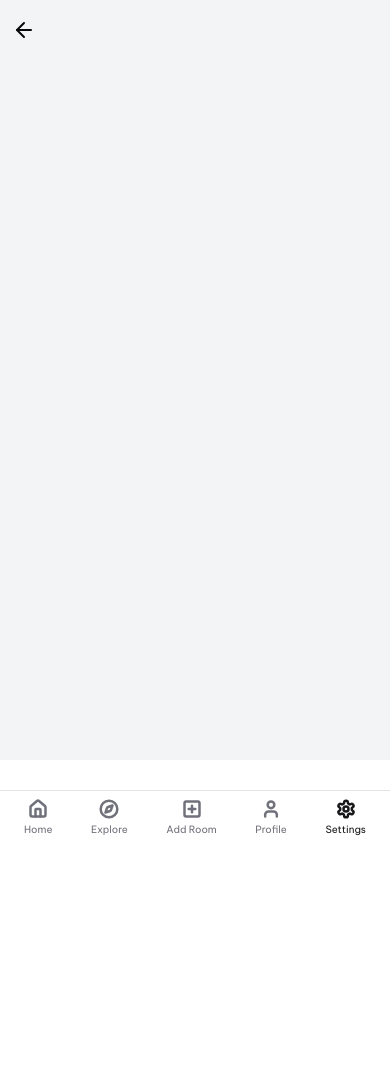
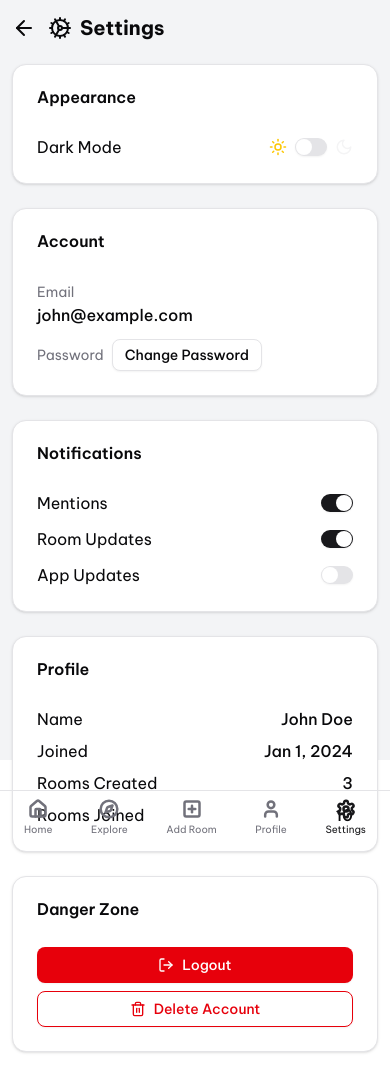
Before and after one commit to herohit/ModChat, a React (Vite) app: page /settings in a window 390 px wide. Shown: the top 1092 px of the page. Before the commit the page ends 844 px from the top, so only its background shows below. Built offline with nearby package versions, Linux system fonts and the light colour scheme.

Commit message:
minor ui changes

```diff
--- a/src/App.jsx
+++ b/src/App.jsx
@@ -11,13 +11,14 @@ import Explore from "./pages/Explore";
 import Profile from "./pages/Profile";
 import Settings from "./pages/Settings";
 import AddRoom from "./pages/AddRoom";
+import Notifications from "./pages/Notifications";
 
 function App() {
   return (
     <>
       <Toaster position="top-right" closeButton />
 
-      <div className="h-[90vh] lg:min-h-screen dark:bg-[#0F1923] bg-gray-100 overflow-hidden">
+      <div className="h-[90vh] lg:min-h-screen dark:bg-[#0F1923] bg-gray-100 ">
         <BrowserRouter>
           <Routes>
             <Route path="/" element={<ChatRoom />} />
@@ -30,6 +31,7 @@ function App() {
             <Route path="/profile" element={<Profile/>} />
             <Route path="/settings" element={<Settings/>} />
             <Route path="/add-room" element={<AddRoom/>} />
+            <Route path="/notification" element={<Notifications/>} />
           </Routes>
         </BrowserRouter>
       </div>
--- a/src/components/ThemeToggle.jsx
+++ b/src/components/ThemeToggle.jsx
@@ -1,5 +1,6 @@
 import React,{ useState,useEffect } from "react";
 import {  Moon, Sun } from "lucide-react";
+import { Switch } from "@/components/ui/switch";
 
 const ThemeToggle = () => {
   const [theme, setTheme] = useState("light");
@@ -19,18 +20,14 @@ const ThemeToggle = () => {
     localStorage.setItem("theme", newTheme);
   };
   return (
-    <div className="lg:flex items-center space-x-2">
-      <button
-        onClick={toggleTheme}
-        className="p-1.5 cursor-pointer rounded-full  bg-gray-500"
-        aria-label="Toggle Dark Mode"
-      >
-        {theme === "dark" ? (
-          <Moon size={20} />
-        ) : (
-          <Sun size={20} color="orange" />
-        )}
-      </button>
+    <div className="items-center space-x-2 flex">
+      <Sun size={18} className={theme === "light" ? "text-yellow-400" : "text-muted"} />
+      <Switch
+        checked={theme === "dark"}
+        onCheckedChange={toggleTheme}
+        className="data-[state=checked]:bg-gray-800"
+      />
+      <Moon size={18} className={theme === "dark" ? "text-blue-300" : "text-muted"} />
     </div>
   );
 };
--- a/src/pages/AddRoom.jsx
+++ b/src/pages/AddRoom.jsx
@@ -14,7 +14,7 @@ import { Input } from "@/components/ui/input";
 import { Switch } from "@/components/ui/switch";
 import { Textarea } from "@/components/ui/textarea";
 import { zodResolver } from "@hookform/resolvers/zod";
-import { ChevronDown } from "lucide-react";
+import { ChevronDown,CircleFadingPlus } from "lucide-react";
 import { ArrowLeft } from "lucide-react";
 import React, { useState } from "react";
 import { useForm } from "react-hook-form";
@@ -54,13 +54,15 @@ const AddRoom = () => {
   return (
     <div className="min-h-full">
       <Header />
-      <div className="p-3 flex gap-3 items-center mt-1.5">
+      <div className="p-3 pt-4 flex gap-3 items-center fixed top-0 w-full dark:bg-[#0F1923] z-50">
         <button onClick={() => navigate(-1)}>
           <ArrowLeft />
         </button>
+        <h1 className="text-xl font-bold flex gap-2 items-center">
+          < CircleFadingPlus /> Add Room
+        </h1>
       </div>
-      <main className="p-2 px-4 space-y-6">
-        <h1 className="text-2xl font-bold">Add Room</h1>
+      <main className="px-4 py-16 mt-3 space-y-6">
         <Form {...form}>
           <form onSubmit={form.handleSubmit(onSubmit)} className="space-y-6">
             {/* Room Name */}
--- a/src/pages/Explore.jsx
+++ b/src/pages/Explore.jsx
@@ -84,7 +84,7 @@ const Explore = () => {
     <div className="min-h-full">
       <Header />
       {/* back icon */}
-      <div className="p-3 flex gap-3 items-center">
+      <div className="p-3 flex gap-3 items-center fixed top-0 w-full dark:bg-[#0F1923] z-50">
         <button onClick={() => navigate(-1)}>
           <ArrowLeft />
         </button>
@@ -93,7 +93,7 @@ const Explore = () => {
           onChange={(e) => handleSearch(e.target.value.toLocaleLowerCase())}
         />
       </div>
-      <main className="p-2 overflow-y-scroll h-[80vh]">
+      <main className="p-2 py-16">
         {/* filter buttons */}
         <div className="mb-4 w-full overflow-x-scroll no-scrollbar">
           <RoomFilters />
--- a/src/pages/Profile.jsx
+++ b/src/pages/Profile.jsx
@@ -1,28 +1,31 @@
-import React from 'react'
-import Header from '@/components/Header'
-import Footer from '@/components/Footer'
-import { ProfileHeader } from "@/components/ProfileHeader"
-import { ProfileDetails } from "@/components/ProfileDetails"
-import {useNavigate} from 'react-router-dom'
-import { ArrowLeft } from 'lucide-react'
+import Footer from "@/components/Footer";
+import Header from "@/components/Header";
+import { ProfileDetails } from "@/components/ProfileDetails";
+import { ProfileHeader } from "@/components/ProfileHeader";
+import { ArrowLeft, User } from "lucide-react";
+import React from "react";
+import { useNavigate } from "react-router-dom";
 
 const Profile = () => {
   const navigate = useNavigate();
   return (
     <div className="min-h-full">
-    <Header />
-    <div className="p-3 flex gap-3 items-center mt-1.5">
-        <button onClick={()=>navigate(-1)}>
+      <Header />
+      <div className="p-3 pt-4 flex gap-3 items-center fixed top-0 w-full dark:bg-[#0F1923] z-50">
+        <button onClick={() => navigate(-1)}>
           <ArrowLeft />
         </button>
+        <h1 className="text-xl font-bold flex gap-2 items-center">
+          <User /> Profile
+        </h1>
       </div>
-    <main className="max-w-3xl mx-auto px-4 py-2 space-y-6">
-      <ProfileHeader/>
-      <ProfileDetails/>
-      <Footer></Footer>
-    </main>
-  </div>
-  )
-}
+      <main className="max-w-3xl mx-auto px-4 py-16 space-y-6">
+        <ProfileHeader />
+        <ProfileDetails />
+        <Footer></Footer>
+      </main>
+    </div>
+  );
+};
 
-export default Profile
+export default Profile;
--- a/src/pages/Settings.jsx
+++ b/src/pages/Settings.jsx
@@ -1,20 +1,172 @@
 import Footer from "@/components/Footer";
 import Header from "@/components/Header";
-import { ArrowLeft } from "lucide-react";
+import ThemeToggle from "@/components/ThemeToggle";
+import { Button } from "@/components/ui/button";
+import { Card, CardHeader, CardTitle, CardContent } from "@/components/ui/card";
+import { Switch } from "@/components/ui/switch";
+import { ArrowLeft, Cog, LogOut, Trash2 } from "lucide-react";
 import React from "react";
+import { useState } from "react";
 import { useNavigate } from "react-router-dom";
+import { toast } from "sonner";
 
 const Settings = () => {
   const navigate = useNavigate();
+  const [notifications, setNotifications] = useState({
+    mentions: true,
+    roomUpdates: true,
+    appUpdates: false,
+  });
+
+  const handleLogout = () => {
+    toast.success("Logout Successful ");
+    console.log("User logged out");
+    // your logout logic here
+  };
+
+  const handleDeleteAccount = () => {
+    // optional: confirm before deleting
+    console.log("Account deleted");
+  };
+
   return (
     <div className="min-h-full">
       <Header />
-      <div className="p-3 flex gap-3 items-center mt-1.5">
+      {/* back icon */}
+      <div className="p-3 pt-3.5 flex gap-3 items-center fixed top-0 w-full dark:bg-[#0F1923] z-50">
         <button onClick={() => navigate(-1)}>
           <ArrowLeft />
         </button>
+        <h1 className="text-xl font-bold flex gap-2 items-center">
+          <Cog /> Settings
+        </h1>
       </div>
-      <main className="p-2">
+
+
+      <main className="px-3 py-16 space-y-6 ">
+        {/* Appearance */}
+        <Card>
+          <CardHeader>
+            <CardTitle>Appearance</CardTitle>
+          </CardHeader>
+          <CardContent className="flex items-center justify-between">
+            <span>Dark Mode</span>
+            <ThemeToggle />
+          </CardContent>
+        </Card>
+
+        {/* Account Settings */}
+        <Card>
+          <CardHeader>
+            <CardTitle>Account</CardTitle>
+          </CardHeader>
+          <CardContent className="space-y-3">
+            <div>
+              <span className="text-sm text-muted-foreground">Email</span>
+              <div className="text-base font-medium">john@example.com</div>
+            </div>
+            <div className="space-x-2">
+              <span className="text-sm text-muted-foreground">Password</span>
+              <Button size="sm" variant="outline">
+                Change Password
+              </Button>
+            </div>
+          </CardContent>
+        </Card>
+        {/* Notifications */}
+        <Card>
+          <CardHeader>
+            <CardTitle>Notifications</CardTitle>
+          </CardHeader>
+          <CardContent className="space-y-3">
+            <div className="flex items-center justify-between">
+              <span>Mentions</span>
+              <Switch
+                checked={notifications.mentions}
+                onCheckedChange={() =>
+                  setNotifications((prev) => ({
+                    ...prev,
+                    mentions: !prev.mentions,
+                  }))
+                }
+              />
+            </div>
+            <div className="flex items-center justify-between">
+              <span>Room Updates</span>
+              <Switch
+                checked={notifications.roomUpdates}
+                onCheckedChange={() =>
+                  setNotifications((prev) => ({
+                    ...prev,
+                    roomUpdates: !prev.roomUpdates,
+                  }))
+                }
+              />
+            </div>
+            <div className="flex items-center justify-between">
+              <span>App Updates</span>
+              <Switch
+                checked={notifications.appUpdates}
+                onCheckedChange={() =>
+                  setNotifications((prev) => ({
+                    ...prev,
+                    appUpdates: !prev.appUpdates,
+                  }))
+                }
+              />
+            </div>
+          </CardContent>
+        </Card>
+
+        {/* Profile Summary */}
+        <Card>
+          <CardHeader>
+            <CardTitle>Profile</CardTitle>
+          </CardHeader>
+          <CardContent className="space-y-2">
+            <div className="flex justify-between">
+              <span>Name</span>
+              <span className="font-medium">John Doe</span>
+            </div>
+            <div className="flex justify-between">
+              <span>Joined</span>
+              <span className="font-medium">Jan 1, 2024</span>
+            </div>
+            <div className="flex justify-between">
+              <span>Rooms Created</span>
+              <span className="font-medium">3</span>
+            </div>
+            <div className="flex justify-between">
+              <span>Rooms Joined</span>
+              <span className="font-medium">10</span>
+            </div>
+          </CardContent>
+        </Card>
+
+        {/* Danger Zone */}
+        <Card>
+          <CardHeader>
+            <CardTitle>Danger Zone</CardTitle>
+          </CardHeader>
+          <CardContent className="space-y-2">
+            <Button
+              onClick={handleLogout}
+              variant="destructive"
+              className="w-full cursor-pointer flex items-center gap-2"
+            >
+              <LogOut className="w-4 h-4" />
+              Logout
+            </Button>
+            <Button
+              onClick={handleDeleteAccount}
+              variant="outline"
+              className="w-full cursor-pointer flex items-center gap-2 text-red-600 border-red-600 hover:bg-red-50"
+            >
+              <Trash2 className="w-4 h-4 " />
+              Delete Account
+            </Button>
+          </CardContent>
+        </Card>
         <Footer></Footer>
       </main>
     </div>
```
Also changed, not shown: src/pages/ChatRoom.jsx (+18 -7 lines).
